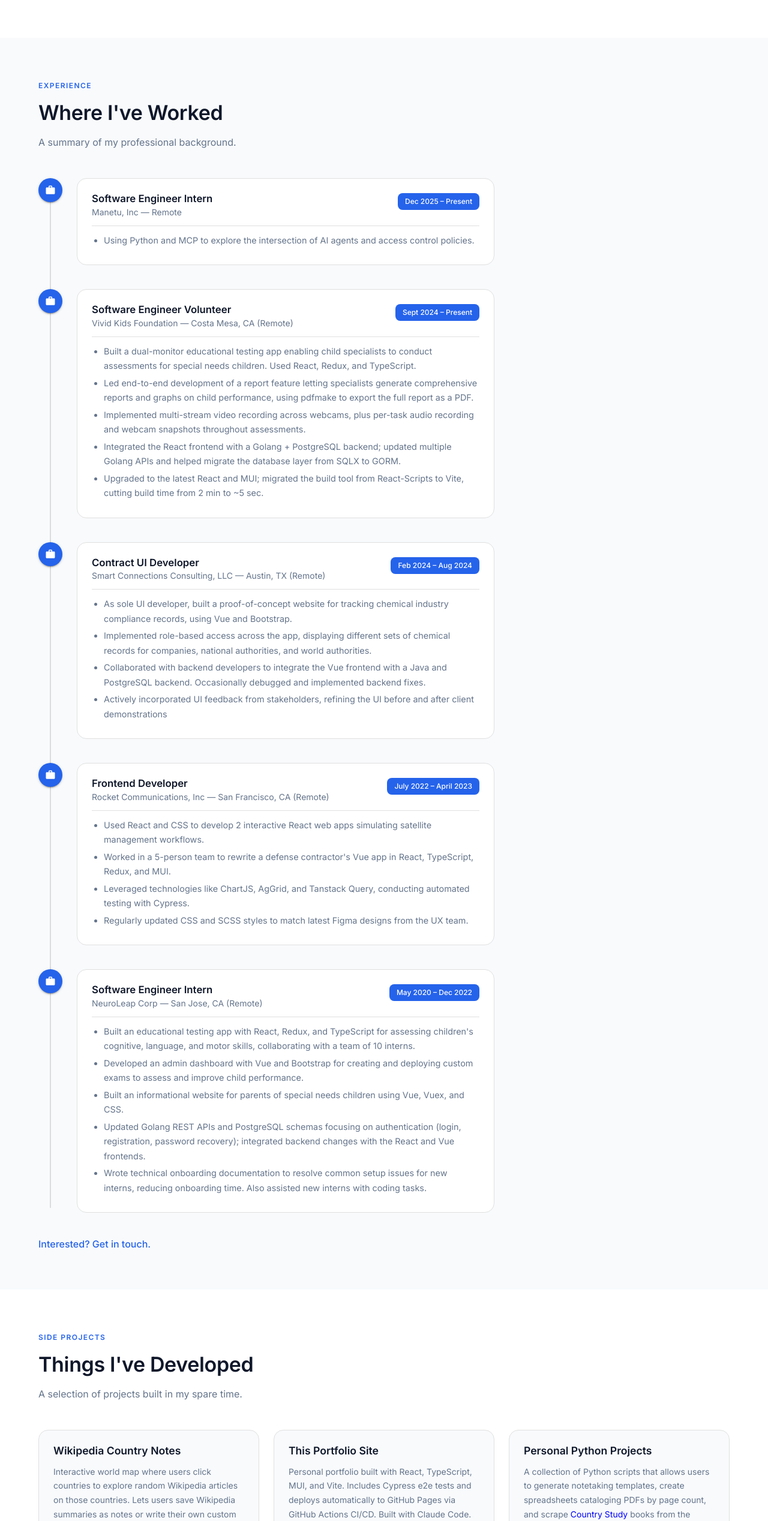
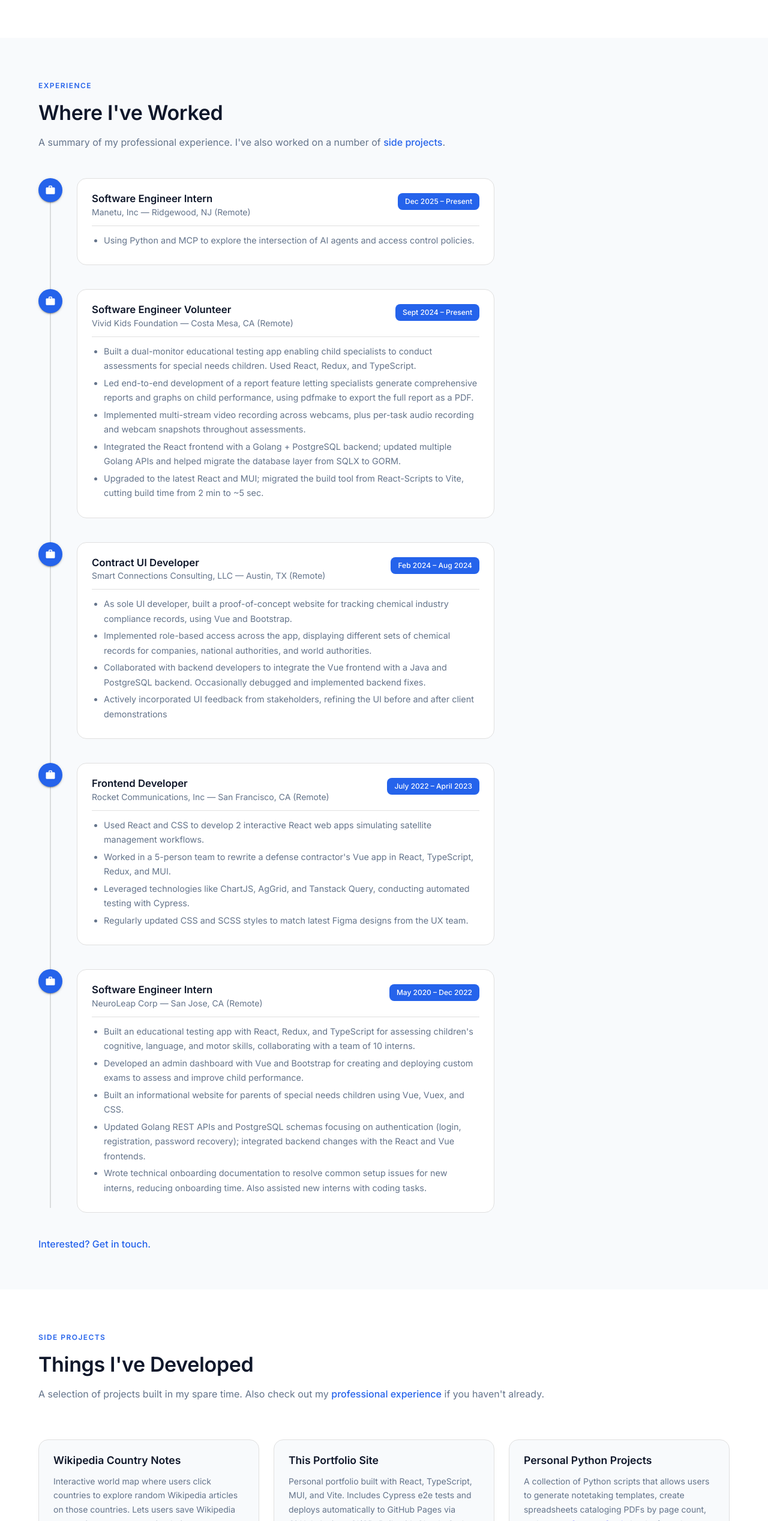
Before and after one commit to atulmi/atul-intro-website, a React (Vite) app: page / in a window 1280 px wide. Shown: the part 1763-4299 px from the top of the page at 60% size. Built offline with nearby package versions, Linux system fonts and the light colour scheme.

Commit message:
Design tweaks for better user experience + minor rewordings

```diff
--- a/src/App.tsx
+++ b/src/App.tsx
@@ -9,6 +9,7 @@ import Projects from './components/Projects'
 import Experience from './components/Experience'
 import Education from './components/Education'
 import Footer from './components/Footer'
+import ScrollToTop from './components/ScrollToTop'
 
 function App() {
   return (
@@ -24,6 +25,7 @@ function App() {
         <Education />
       </main>
       <Footer />
+      <ScrollToTop />
     </ThemeProvider>
   )
 }
--- a/src/components/Experience.tsx
+++ b/src/components/Experience.tsx
@@ -34,7 +34,16 @@ export default function Experience() {
         </Typography>
 
         <Typography sx={{ color: "text.secondary", mb: 6 }}>
-          A summary of my professional background.
+          A summary of my professional experience. I&apos;ve also worked on a
+          number of{" "}
+          <Link
+            href="#projects"
+            underline="hover"
+            sx={{ color: "primary.main", fontWeight: 500 }}
+          >
+            side projects
+          </Link>
+          .
         </Typography>
 
         {/* Timeline */}
@@ -146,7 +155,11 @@ export default function Experience() {
         </Box>
 
         <Typography sx={{ color: "text.secondary", mt: 5 }}>
-          <Link href="#contact" underline="hover" sx={{ color: "primary.main", fontWeight: 500 }}>
+          <Link
+            href="#contact"
+            underline="hover"
+            sx={{ color: "primary.main", fontWeight: 500 }}
+          >
             Interested? Get in touch.
           </Link>
         </Typography>
--- a/src/components/Projects.tsx
+++ b/src/components/Projects.tsx
@@ -7,6 +7,7 @@ import CardActions from "@mui/material/CardActions";
 import Chip from "@mui/material/Chip";
 import Button from "@mui/material/Button";
 import Grid from "@mui/material/Grid";
+import Link from "@mui/material/Link";
 import GitHubIcon from "@mui/icons-material/GitHub";
 import OpenInNewIcon from "@mui/icons-material/OpenInNew";
 import { projects } from "../data/projects";
@@ -37,8 +38,16 @@ export default function Projects() {
           Things I&apos;ve Developed
         </Typography>
 
-        <Typography sx={{ color: "text.secondary", mb: 6, maxWidth: 520 }}>
-          A selection of projects built in my spare time.
+        <Typography sx={{ color: "text.secondary", mb: 8 }}>
+          A selection of projects built in my spare time. Also check out my{" "}
+          <Link
+            href="#experience"
+            underline="hover"
+            sx={{ color: "primary.main", fontWeight: 500 }}
+          >
+            professional experience
+          </Link>{" "}
+          if you haven't already.
         </Typography>
 
         <Grid container spacing={3}>
--- /dev/null
+++ b/src/components/ScrollToTop.tsx
@@ -0,0 +1,35 @@
+import { useState, useEffect } from 'react'
+import Fab from '@mui/material/Fab'
+import KeyboardArrowUpIcon from '@mui/icons-material/KeyboardArrowUp'
+import Fade from '@mui/material/Fade'
+
+export default function ScrollToTop() {
+  const [visible, setVisible] = useState(false)
+
+  useEffect(() => {
+    const onScroll = () => setVisible(window.scrollY > 300)
+    window.addEventListener('scroll', onScroll)
+    return () => window.removeEventListener('scroll', onScroll)
+  }, [])
+
+  return (
+    <Fade in={visible}>
+      <Fab
+        size="small"
+        onClick={() => window.scrollTo({ top: 0, behavior: 'smooth' })}
+        aria-label="scroll to top"
+        sx={{
+          position: 'fixed',
+          bottom: 32,
+          right: 32,
+          bgcolor: 'primary.main',
+          color: '#fff',
+          '&:hover': { bgcolor: 'primary.dark' },
+          zIndex: 1200,
+        }}
+      >
+        <KeyboardArrowUpIcon />
+      </Fab>
+    </Fade>
+  )
+}
--- a/src/data/experience.ts
+++ b/src/data/experience.ts
@@ -9,7 +9,7 @@ export interface ExperienceItem {
 export const experience: ExperienceItem[] = [
   {
     title: "Software Engineer Intern",
-    company: "Manetu, Inc — Remote",
+    company: "Manetu, Inc — Ridgewood, NJ (Remote)",
     period: "Dec 2025 – Present",
     bullets: [
       "Using Python and MCP to explore the intersection of AI agents and access control policies.",
--- a/src/theme.ts
+++ b/src/theme.ts
@@ -1,21 +1,21 @@
 // background.paper (#f8fafc) is used for alternating section backgrounds;
 // background.default (#fff) is used for cards within those sections to create contrast
-import { createTheme } from '@mui/material/styles'
+import { createTheme } from "@mui/material/styles";
 
 const theme = createTheme({
   palette: {
-    mode: 'light',
+    mode: "light",
     primary: {
-      main: '#2563eb',
-      dark: '#1d4ed8',
+      main: "#2563eb",
+      dark: "#1d4ed8",
     },
     background: {
-      default: '#ffffff',
-      paper: '#f8fafc',
+      default: "#ffffff",
+      paper: "#f8fafc",
     },
     text: {
-      primary: '#0f172a',
-      secondary: '#64748b',
+      primary: "#0f172a",
+      secondary: "#64748b",
     },
   },
   typography: {
@@ -24,21 +24,22 @@ const theme = createTheme({
     h2: { fontWeight: 700 },
     h3: { fontWeight: 600 },
     h4: { fontWeight: 600 },
-    button: { textTransform: 'none', fontWeight: 500 },
+    button: { textTransform: "none", fontWeight: 500 },
   },
   shape: { borderRadius: 8 },
   components: {
     MuiButton: {
       styleOverrides: {
-        root: { textTransform: 'none' },
+        root: { textTransform: "none" },
       },
     },
     MuiCssBaseline: {
       styleOverrides: {
-        html: { scrollBehavior: 'smooth' },
+        html: { scrollBehavior: "smooth" },
+        section: { scrollMarginTop: "10px" },
       },
     },
   },
-})
+});
 
-export default theme
+export default theme;
```
